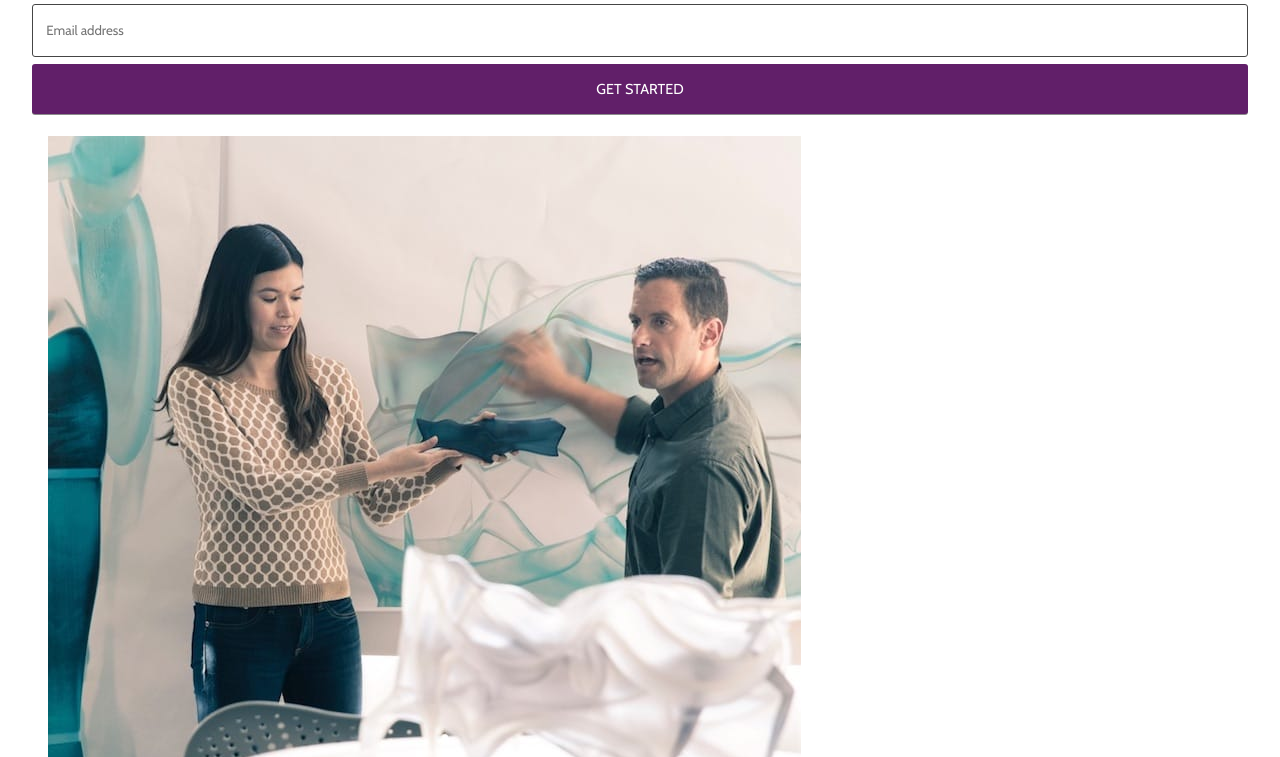
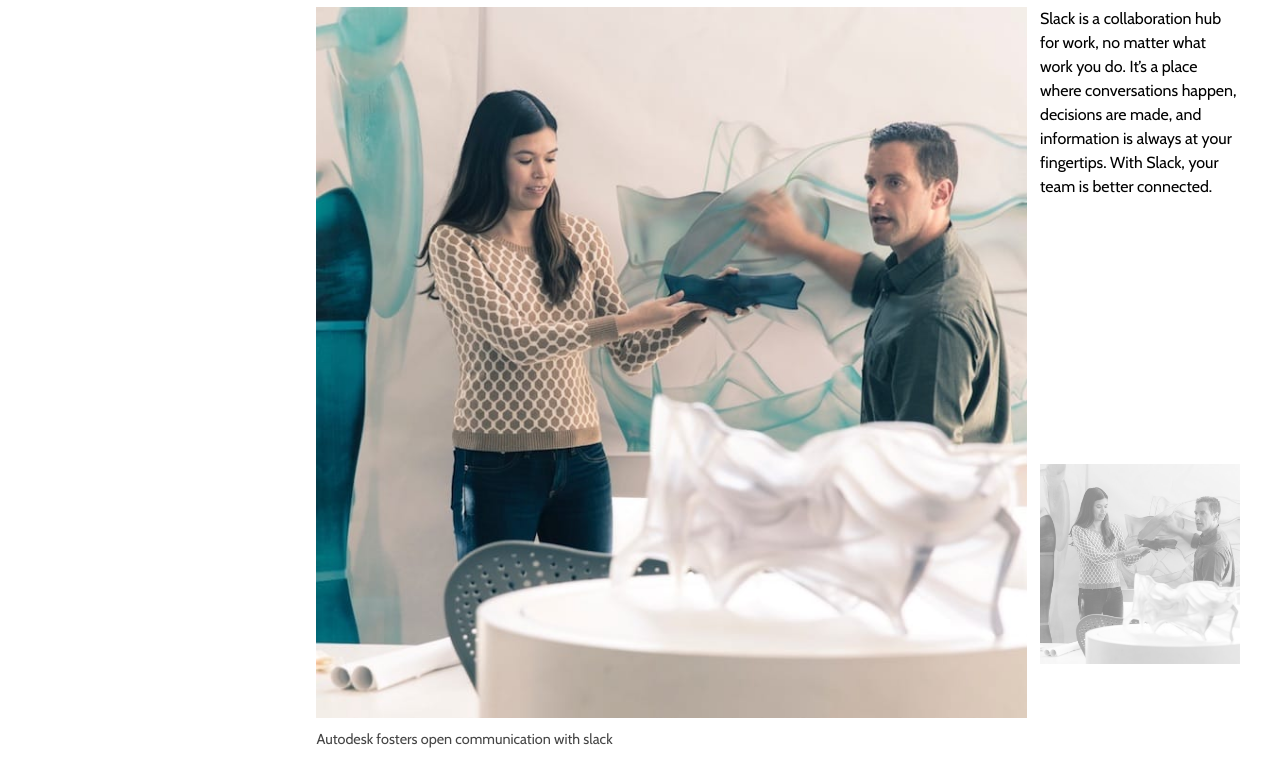
Before and after one commit to KostkaBrukowa/slack_frontpage_mock, a plain HTML site: page index.html in a window 1280 px wide. Shown: the part 168-925 px from the top of the page. Drawn offline with nearby package versions, Linux system fonts and the light colour scheme.

Commit message:
Added basic 2 stages of responsive hero

```diff
--- a/css/index.scss
+++ b/css/index.scss
@@ -1,178 +1,9 @@
-$primary-color: #611f69;
-$gray-color: #454545;
-$nav-height: 5em;
-
-*,
-*::before,
-*::after {
-  box-sizing: border-box;
-  margin: 0;
-  padding: 0;
-  font-family: "Cabin", sans-serif;
-}
-
-body {
-  width: 100%;
-  height: 100%;
-  background: white;
-}
-
-img {
-  max-width: 100%;
-  max-width: 100%;
-}
-
-//NAVBAR
-nav {
-  position: fixed;
-  top: 0;
-  left: 0;
-  width: 100%;
-  padding: 0 2em;
-
-  display: flex;
-  justify-content: space-between;
-  align-items: center;
-
-  &__logo {
-    height: $nav-height;
-  }
-
-  .nav__toggle {
-    width: 1.5rem;
-    // height: 1.5rem;
-    height: $nav-height;
-    cursor: pointer;
-    display: flex;
-    justify-content: center;
-    align-items: center;
-
-    &__icon {
-      display: inline-block;
-      position: relative;
-      width: 1.5rem;
-      height: 3px;
-      background: $gray-color;
-
-      &::before,
-      &::after {
-        content: "";
-        display: block;
-        position: absolute;
-        width: 1.5rem;
-        height: 3px;
-        background: inherit;
-      }
-
-      &::before {
-        bottom: 7px;
-      }
-
-      &::after {
-        top: 7px;
-      }
-    }
-  }
-}
-
-//
+@import "modules/colors";
+@import "partials/reset";
+@import "partials/buttons";
+@import "layout/navbar";
+@import "layout/hero";
 
 main {
   margin-top: $nav-height;
 }
-
-.hero {
-  width: 100vw;
-  padding: 0 2em;
-  display: grid;
-  grid-template-columns: 100px 1fr 1fr 150px;
-  grid-template-rows: auto;
-  grid-template-areas:
-    "header header header header"
-    "email email email email "
-    "button button button button"
-    "image_middle image_middle image_middle image_middle";
-  grid-row-gap: 0.4em;
-
-  .intro {
-    grid-area: header;
-    max-width: 35ch;
-
-    &__title {
-      margin: 0 0 0.35em;
-    }
-
-    &__title__description {
-      font-size: 0.95rem;
-    }
-  }
-
-  input.hero__email {
-    grid-area: email;
-
-    padding: 1em;
-    height: 4em;
-
-    border-radius: 3px;
-    border: solid 1px $gray-color;
-
-    color: $gray-color;
-  }
-
-  &__android {
-    grid-area: button;
-    text-transform: uppercase;
-    height: 3.5em;
-
-    font-size: 0.9rem;
-  }
-
-  &__image__middle {
-    grid-area: image_middle;
-
-    padding: 1em;
-
-    animation: image_fold 0.7s ease-in-out;
-  }
-
-  &__description {
-    display: none;
-  }
-
-  @keyframes image_fold {
-    0% {
-      transform-origin: top left;
-      transform: scale(1);
-    }
-    50% {
-      transform-origin: top left;
-      transform: scale(0);
-    }
-    50.1% {
-      transform-origin: bottom right;
-      transform: scale(0);
-    }
-    100% {
-      transform-origin: bottom right;
-      transform: scale(1);
-    }
-
-  }
-}
-
-.btn {
-  display: inline-block;
-  color: #fff;
-  padding: 0.4rem 1.3rem;
-  text-align: center;
-  border: none;
-  cursor: pointer;
-  transition: opacity 0.2s ease-in;
-  outline: none;
-  box-shadow: 0 1px 0 rgba(0, 0, 0, 0.45);
-  border-radius: 3px;
-}
-
-.btn-primary {
-  background: $primary-color;
-}
--- /dev/null
+++ b/css/layout/_hero.scss
@@ -0,0 +1,161 @@
+.hero {
+  width: 100vw;
+  padding: 0 2.5em;
+  display: grid;
+  align-items: center;
+  grid-template-columns: 100px 1fr 1fr 200px;
+  grid-template-rows: auto;
+  grid-template-areas:
+    "header header header header"
+    "email email email email "
+    "button button button button"
+    "image_middle image_middle image_middle image_middle";
+  grid-gap: 0.8em;
+
+  .intro {
+    grid-area: header;
+    max-width: 35ch;
+
+    &__title {
+      margin: 0 0 0.35em;
+    }
+
+    &__title__description {
+      color: $dark-font-color;
+      font-size: 0.95rem;
+    }
+  }
+
+  input.hero__email {
+    grid-area: email;
+
+    padding: 1em;
+    height: 4em;
+
+    border-radius: 3px;
+    border: solid 1px $gray-color;
+
+    color: $gray-color;
+
+    &:focus {
+      outline-color: $primary-color;
+    }
+  }
+
+  &__button__android {
+    grid-area: button;
+    text-transform: uppercase;
+    height: 4em;
+
+    transition: background-color 0.2s;
+
+    &:hover {
+      background-color: $primary-darken;
+    }
+  }
+
+  &__image__container {
+    grid-area: image_middle;
+    position: relative;
+    height: auto;
+    padding: 1em;
+
+    animation: image_fold 0.7s ease-in-out;
+
+    &::after {
+      content: "Autodesk fosters open communication with slack";
+      display: block;
+      color: $gray-color;
+      font-size: 0.9rem;
+    }
+  }
+
+  .image__bottom {
+    grid-area: image_bottom;
+    display: none;
+  }
+
+  &__description {
+    grid-area: description;
+    height: 100%;
+    display: none;
+  }
+
+  @media only screen and (min-width: 716px) {
+    grid-template-areas:
+      ". header header header"
+      "image_middle image_middle image_middle description"
+      "image_middle image_middle image_middle image_bottom"
+      "email email email button";
+
+    .intro {
+      max-width: none;
+
+      &__title {
+        max-width: none;
+        font-size: 3.3rem;
+      }
+
+      &__title__description {
+        display: none;
+      }
+    }
+
+    &__description {
+      display: inline;
+      line-height: 1.5;
+    }
+
+    &__image__container {
+      padding: 0;
+      width: 80%;
+      height: 100%;
+      margin-left: auto;
+
+      .image__middle {
+        display: block;
+        margin: 0 0 auto auto;
+        width: 90%;
+      }
+
+      // &::before {
+      //   content: '';
+      //   position: absolute;
+      //   z-index: -1;
+      //   width: 100px; height: 100px;
+      //   background: red;
+
+      // }
+
+      &::after {
+        width: 90%;
+        margin: 0.8em 0 0 auto;
+      }
+    }
+
+    .image__bottom {
+      display: inline-block;
+      opacity: 0.5;
+      filter: grayscale(100%);
+    }
+  }
+
+  @keyframes image_fold {
+    0% {
+      transform-origin: top left;
+      transform: scale(1);
+    }
+    50% {
+      transform-origin: top left;
+      transform: scale(0);
+    }
+    50.1% {
+      transform-origin: bottom right;
+      transform: scale(0);
+    }
+    100% {
+      transform-origin: bottom right;
+      transform: scale(1);
+    }
+  }
+}
--- /dev/null
+++ b/css/layout/_navbar.scss
@@ -0,0 +1,55 @@
+@import "../partials/base";
+
+nav {
+  position: fixed;
+  z-index: 1000;
+  top: 0;
+  left: 0;
+  width: 100%;
+  padding: 0 2em;
+  background: white;
+
+  display: flex;
+  justify-content: space-between;
+  align-items: center;
+
+  &__logo {
+    height: $nav-height;
+  }
+
+  .nav__toggle {
+    width: 1.5rem;
+    // height: 1.5rem;
+    height: $nav-height;
+    cursor: pointer;
+    display: flex;
+    justify-content: center;
+    align-items: center;
+
+    &__icon {
+      display: inline-block;
+      position: relative;
+      width: 1.5rem;
+      height: 3px;
+      background: $gray-color;
+
+      &::before,
+      &::after {
+        content: "";
+        display: block;
+        position: absolute;
+        width: 1.5rem;
+        height: 3px;
+        background: inherit;
+      }
+
+      &::before {
+        bottom: 7px;
+      }
+
+      &::after {
+        top: 7px;
+      }
+    }
+  }
+}
--- /dev/null
+++ b/css/modules/_colors.scss
@@ -0,0 +1,4 @@
+$primary-color: #611f69;
+$primary-darken: #4a154b;
+$gray-color: #454545;
+$dark-font-color: #474d55;
--- /dev/null
+++ b/css/partials/_base.scss
@@ -0,0 +1 @@
+$nav-height: 5em;
--- /dev/null
+++ b/css/partials/_buttons.scss
@@ -0,0 +1,14 @@
+.btn {
+  display: inline-block;
+  color: #fff;
+  padding: 0.4rem 1.3rem;
+  text-align: center;
+  border: none;
+  cursor: pointer;
+  outline: none;
+  border-radius: 3px;
+}
+
+.btn-primary {
+  background: $primary-color;
+}
--- /dev/null
+++ b/css/partials/_reset.scss
@@ -0,0 +1,19 @@
+*,
+*::before,
+*::after {
+  box-sizing: border-box;
+  margin: 0;
+  padding: 0;
+  font-family: "Cabin", sans-serif;
+}
+
+body {
+  width: 100%;
+  height: 100%;
+  background: white;
+}
+
+img {
+  max-width: 100%;
+  max-width: 100%;
+}
--- a/index.html
+++ b/index.html
@@ -61,12 +61,21 @@
           information is always at your fingertips. With Slack, your team is
           better connected.
         </p>
-        <input type="text" class="hero__email" placeholder="Email address">
-        <button class="btn btn-primary hero__android">Get started</button>
+        <input type="text" class="hero__email" placeholder="Email address" />
+        <button class="btn btn-primary hero__button__android">
+          Get started
+        </button>
+        <div class="hero__image__container">
+          <img
+            src="imgs/Slack-Customer-Autodesk@2x.jpg"
+            alt="lady holding a thing"
+            class="image__middle"
+          />
+        </div>
         <img
           src="imgs/Slack-Customer-Autodesk@2x.jpg"
           alt="lady holding a thing"
-          class="hero__image__middle"
+          class="image__bottom"
         />
       </section>
     </main>
```
Also changed, not shown: css/index.css, 1 other file.
